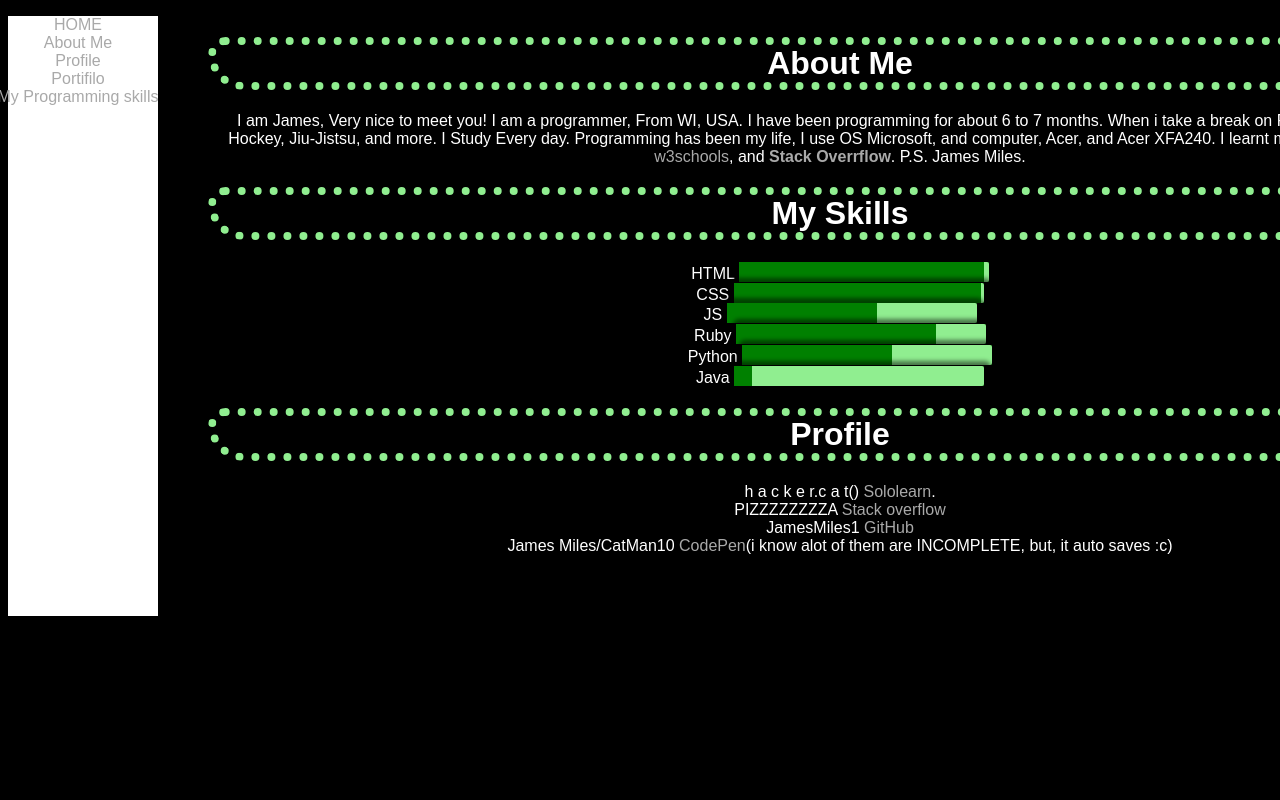
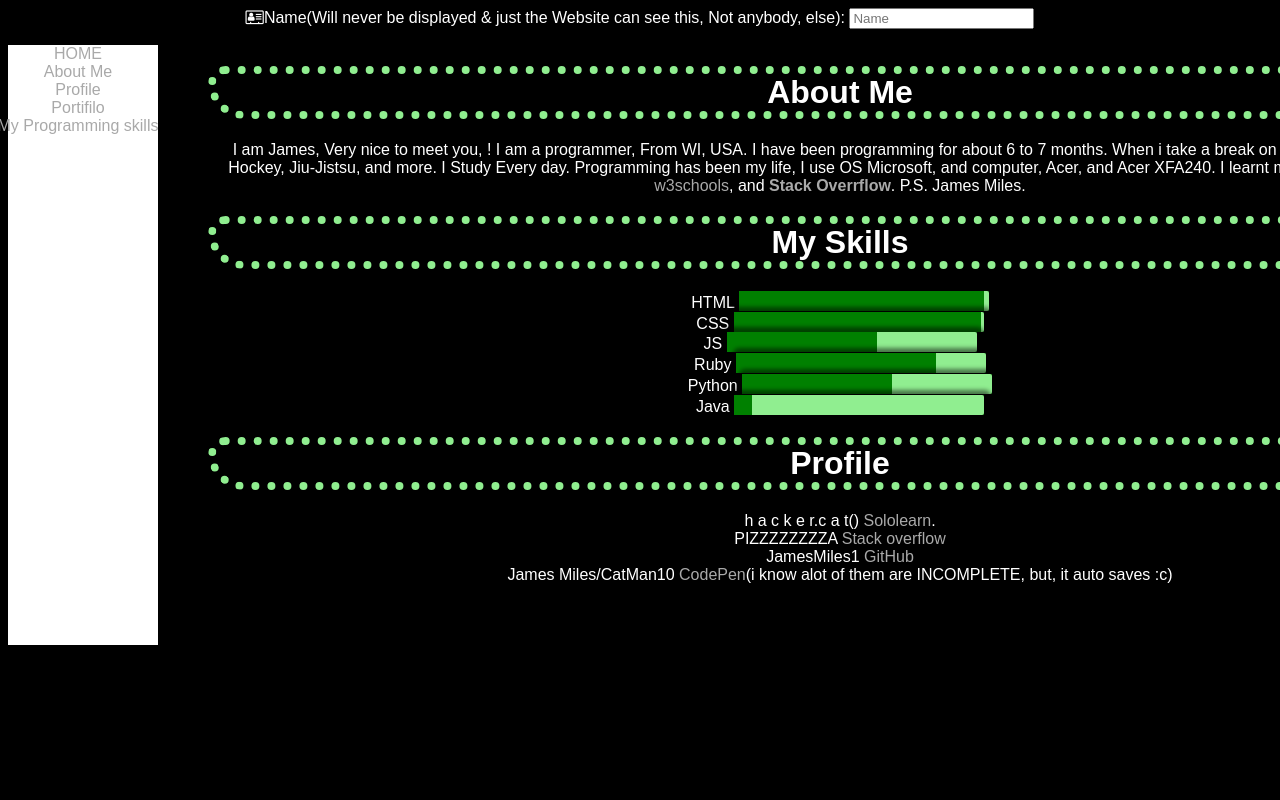
Before and after one commit to JamesMiles1/JamesMiles1.github.io, a plain HTML site: page index.html in a window 1280 px wide. Shown: the top 800 px of the page. Drawn offline with nearby package versions, Linux system fonts and the light colour scheme.

Commit message:
Added some angular.js

```diff
--- a/index.html
+++ b/index.html
@@ -7,8 +7,10 @@
     <title>Home Page</title>
     <link rel="stylesheet" href="Blog.css">
     <script src="https://ajax.googleapis.com/ajax/libs/angularjs/1.6.9/angular.min.js"></script>
+    <link rel="stylesheet" href="https://cdnjs.cloudflare.com/ajax/libs/font-awesome/4.7.0/css/font-awesome.min.css">
 </head>
 <body>
+<i class='fa fa-address-card-o'></i>Name(Will never be displayed & just the Website can see this, Not anybody, else): <input type=text placeholder=Name ng-model=name>
     <aside>
         <ul>
             <li><a href="index.html">HOME</a></li>
@@ -20,7 +22,7 @@
     </aside>
     <div class="other">
         <h1>About Me</h1>
-            I am James, Very nice to meet you! I am a programmer, From WI, USA.
+            I am James, Very nice to meet you, {{name}}! I am a programmer, From WI, USA.
             I have been programming for about 6 to 7 months.
             When i take a break on Programming, I Will do, Hockey, Jiu-Jistsu, and more.
             I Study Every day. Programming has been my life, I use OS Microsoft, and computer, Acer, and Acer XFA240.
```
